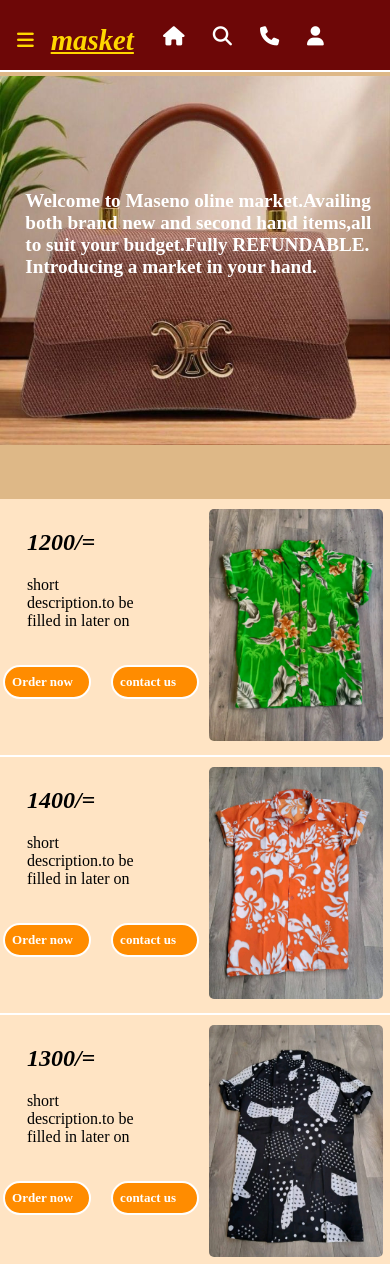
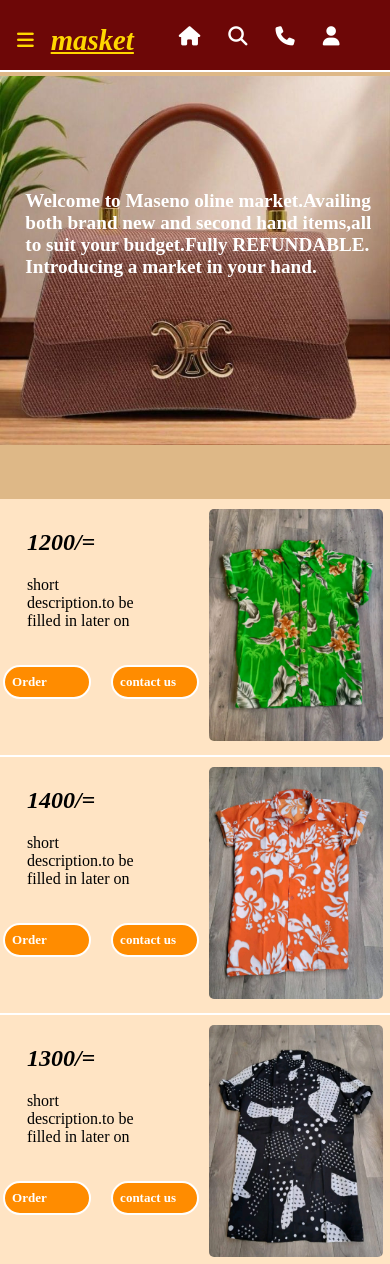
Before and after one commit to Elkana082/my-website, a website: page public/index.html in a window 390 px wide. Shown: the top 1264 px of the page. Drawn offline with Linux system fonts and the light colour scheme.

Commit message:
Update CSS layout

```diff
--- a/public/index.html
+++ b/public/index.html
@@ -87,7 +87,7 @@
               </p>
 
             <div class="buttons">
-              <a href="checkout.html?productName=shirt&productPrice=1200" class="button ">Order now</a>
+              <a href="checkout.html?productName=shirt&productPrice=1200" class="button ">Order</a>
               <a href="#Contact" class="button ">contact us</a>
             </div>
           </div>
@@ -104,7 +104,7 @@
               </p>
 
             <div class="buttons">
-              <a href="checkout.html?productName=shirt&productPrice=1400" class="button ">Order now</a>
+              <a href="checkout.html?productName=shirt&productPrice=1400" class="button ">Order </a>
               <a href="#Contact" class="button ">contact us</a>
             </div>
           </div>
@@ -121,7 +121,7 @@
               </p>
 
             <div class="buttons">
-              <a href="checkout.html?productName=shirt&productPrice=1300" class="button ">Order now</a>
+              <a href="checkout.html?productName=shirt&productPrice=1300" class="button ">Order </a>
               <a href="#Contact" class="button ">contact us</a>
             </div>
           </div>
@@ -138,7 +138,7 @@
               </p>
 
             <div class="buttons">
-              <a href="checkout.html?productName=shirt&productPrice=1200" class="button ">Order now</a>
+              <a href="checkout.html?productName=shirt&productPrice=1200" class="button ">Order </a>
               <a href="#Contact" class="button ">contact us</a>
             </div>
           </div>
@@ -156,7 +156,7 @@
               </p>
 
             <div class="buttons">
-              <a href="checkout.html?productName=shirt&productPrice=1200"  class="button ">Order now</a>
+              <a href="checkout.html?productName=shirt&productPrice=1200"  class="button ">Order </a>
               <a href="#Contact" class="button ">contact us</a>
             </div>
           </div>
@@ -172,7 +172,7 @@
               </p>
 
             <div class="buttons">
-              <a href="checkout.html?productName=shirt&productPrice=1300"  class="button ">Order now</a>
+              <a href="checkout.html?productName=shirt&productPrice=1300"  class="button ">Order </a>
               <a href="#Contact" class="button ">contact us</a>
             </div>
           </div>
@@ -188,7 +188,7 @@
               </p>
 
             <div class="buttons">
-              <a href="checkout.html?productName=shirt&productPrice=1200"  class="button ">Order now</a>
+              <a href="checkout.html?productName=shirt&productPrice=1200"  class="button ">Order</a>
               <a href="#Contact" class="button ">contact us</a>
             </div>
           </div>
@@ -204,7 +204,7 @@
               </p>
 
             <div class="buttons">
-              <a href="checkout.html?productName=shirt&productPrice=1200"  class="button ">Order now</a>
+              <a href="checkout.html?productName=shirt&productPrice=1200"  class="button ">Order</a>
               <a href="#Contact" class="button ">contact us</a>
             </div>
           </div>
@@ -229,7 +229,7 @@
 
 
             <div class="buttons">
-              <a href="checkout.html?productName=sportshoe&productPrice=1600" class="button ">Order now</a>
+              <a href="checkout.html?productName=sportshoe&productPrice=1600" class="button ">Order</a>
               <a href="#Contact" class="button ">contact us</a>
             </div>
           </div>
@@ -247,7 +247,7 @@
 
 
             <div class="buttons">
-              <a href="checkout.html?productName=sportshoe&productPrice=1450" class="button ">Order now</a>
+              <a href="checkout.html?productName=sportshoe&productPrice=1450" class="button ">Order</a>
               <a href="#Contact" class="button ">contact us</a>
             </div>
           </div>
@@ -265,7 +265,7 @@
 
 
             <div class="buttons">
-              <a href="checkout.html?productName=sportshoe&productPrice=1800" class="button ">Order now</a>
+              <a href="checkout.html?productName=sportshoe&productPrice=1800" class="button ">Order</a>
               <a href="#Contact" class="button ">contact us</a>
             </div>
           </div>
@@ -283,7 +283,7 @@
 
 
             <div class="buttons">
-              <a href="checkout.html?productName=sportshoe&productPrice=1600" class="button ">Order now</a>
+              <a href="checkout.html?productName=sportshoe&productPrice=1600" class="button ">Order </a>
               <a href="#Contact" class="button ">contact us</a>
             </div>
           </div>
@@ -300,7 +300,7 @@
 
 
             <div class="buttons">
-              <a href="checkout.html?productName=sportshoe&productPrice=1600" class="button ">Order now</a>
+              <a href="checkout.html?productName=sportshoe&productPrice=1600" class="button ">Order</a>
               <a href="#Contact" class="button ">contact us</a>
             </div>
           </div>
@@ -317,7 +317,7 @@
 
 
             <div class="buttons">
-              <a href="checkout.html?productName=sportshoe&productPrice=1650" class="button ">Order now</a>
+              <a href="checkout.html?productName=sportshoe&productPrice=1650" class="button ">Order</a>
               <a href="#Contact" class="button ">contact us</a>
             </div>
           </div>
@@ -334,7 +334,7 @@
 
 
             <div class="buttons">
-              <a href="checkout.html?productName=sportshoe&productPrice=1500" class="button ">Order now</a>
+              <a href="checkout.html?productName=sportshoe&productPrice=1500" class="button ">Order</a>
               <a href="#Contact" class="button ">contact us</a>
             </div>
           </div>
@@ -351,7 +351,7 @@
 
 
             <div class="buttons">
-              <a href="checkout.html?productName=sportsshoe&productPrice=1800" class="button ">Order now</a>
+              <a href="checkout.html?productName=sportsshoe&productPrice=1800" class="button ">Order</a>
               <a href="#Contact" class="button ">contact us</a>
             </div>
           </div>
@@ -377,7 +377,7 @@
 
 
             <div class="buttons">
-              <a href="checkout.html?productName=handbag&productPrice=2000" class="button ">Order now</a>
+              <a href="checkout.html?productName=handbag&productPrice=2000" class="button ">Order</a>
               <a href="#Contact" class="button ">contact us</a>
             </div>
           </div>
@@ -395,7 +395,7 @@
 
 
             <div class="buttons">
-              <a href="checkout.html?productName=handbag&productPrice=3000" class="button ">Order now</a>
+              <a href="checkout.html?productName=handbag&productPrice=3000" class="button ">Order</a>
               <a href="#Contact" class="button ">contact us</a>
             </div>
           </div>
@@ -413,7 +413,7 @@
 
 
             <div class="buttons">
-              <a href="checkout.html?productName=handbag&productPrice=2000" class="button ">Order now</a>
+              <a href="checkout.html?productName=handbag&productPrice=2000" class="button ">Order</a>
               <a href="#Contact" class="button ">contact us</a>
             </div>
           </div>
@@ -431,7 +431,7 @@
 
 
             <div class="buttons">
-              <a href="checkout.html?productName=handbag&productPrice=2500" class="button ">Order now</a>
+              <a href="checkout.html?productName=handbag&productPrice=2500" class="button ">Order</a>
               <a href="#Contact" class="button ">contact us</a>
             </div>
           </div>
@@ -448,7 +448,7 @@
 
 
             <div class="buttons">
-              <a href="checkout.html?productName=handbag&productPrice=2500" class="button ">Order now</a>
+              <a href="checkout.html?productName=handbag&productPrice=2500" class="button ">Order</a>
               <a href="#Contact" class="button ">contact us</a>
             </div>
           </div>
@@ -467,7 +467,7 @@
 
 
             <div class="buttons">
-              <a href="checkout.html?productName=handbag&productPrice=2000" class="button ">Order now</a>
+              <a href="checkout.html?productName=handbag&productPrice=2000" class="button ">Order</a>
               <a href="#Contact" class="button ">contact us</a>
             </div>
           </div>
--- a/public/style.css
+++ b/public/style.css
@@ -467,7 +467,7 @@
         display: flex;
         flex-direction: row;
        position: relative;
-       left: 29%;
+       left: 33%;
        bottom: 5vh;
        gap: 8px;
       }
@@ -759,7 +759,7 @@
       }
       .register button{
         width: 20%;
-        height: 3vh;
+        height: 4vh;
         background: rgb(255, 140, 0);
         border-radius: 10px;
         border: 2px solid white;
```
